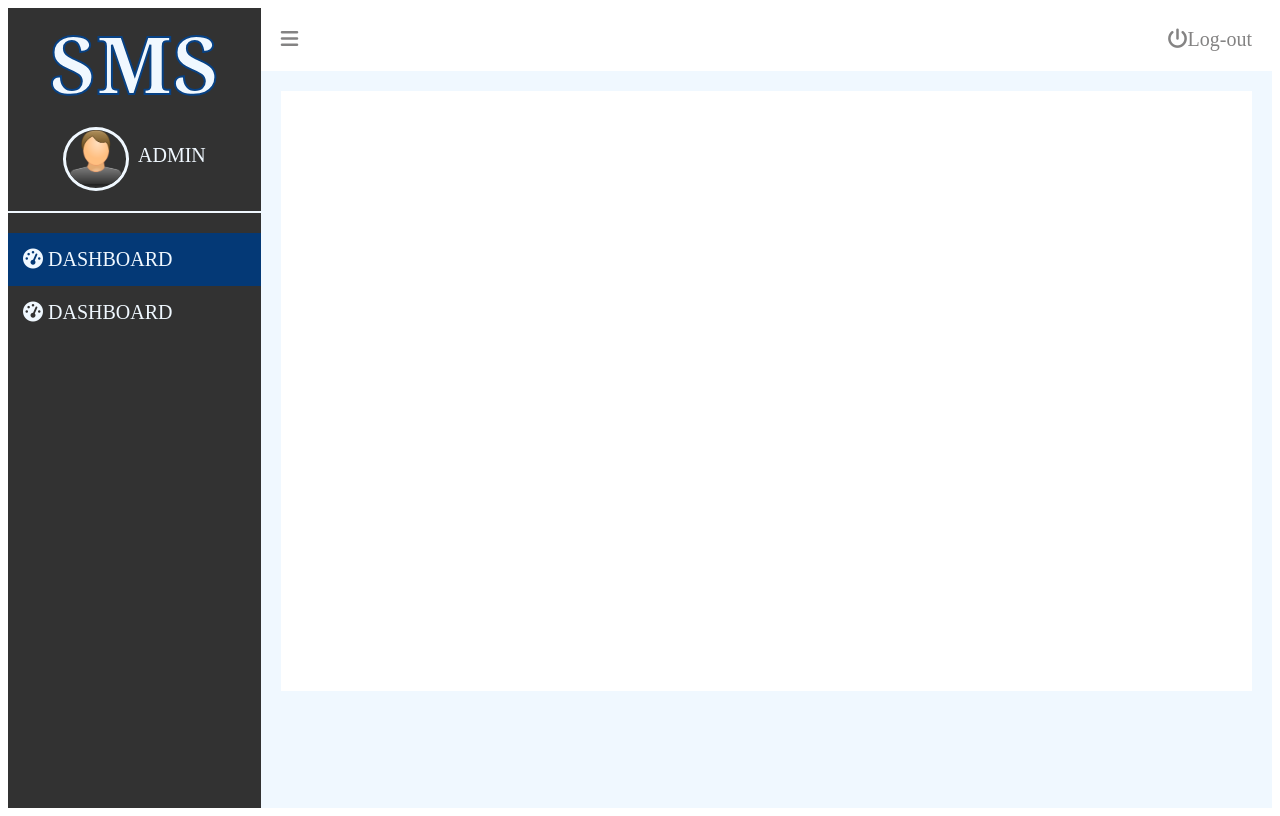
After one commit to AleMezz00/SAPD_STOCK_MANAGEMENT_SYSTEM, a PHP site: page /dashboard.html in a window 1280 px wide. The commit adds this page. Run offline with PHP 8.4, Linux system fonts and the light colour scheme; some libraries are stand-ins or nearby versions.

Commit message:
Commit giorno2 mattina

```diff
--- a/css/login.css
+++ b/css/login.css
@@ -1,5 +1,4 @@
-
-body{
+.login_backgroud{
     background: url("../images/backgroud-image-login.jpg") no-repeat center center fixed;
     background-size: cover ;
 }
@@ -82,3 +81,106 @@ div.loginButtonContainer button:hover{
     color: aliceblue;
     font-style: italic;
 }
+
+/* DASHBOARD STYLE*/
+
+#dashboardMainContainer{
+    display: flex;
+    flex-direction: row;
+}
+
+div.dashboard_sidebar{
+    width: 20%;
+    background: #323232;
+    height: 100vh;
+}
+
+div.dashboard_content_container{
+    width: 80%;
+    background: aliceblue;
+}
+
+h3.dashboard_logo{
+    color: aliceblue;
+    font-size: 80px;
+    text-align: center;
+    font-family:Georgia, 'Times New Roman', Times, serif;
+    -webkit-text-stroke-width: 2px;
+    -webkit-text-stroke-color:#074184;
+    margin-top: 0px;
+    margin-bottom: 10px;
+}
+
+div.dashboard_sidebar_user{
+    text-align: center;
+    position: relative;
+    padding-bottom: 20px;
+    border-bottom: 2px solid aliceblue;
+}
+
+div.dashboard_sidebar_user img{
+    width: 60px;
+    display: inline-block;
+    border-radius: 50%;
+    border: 3px solid aliceblue;
+    margin-right: 5px;
+    vertical-align: middle;
+}
+
+div.dashboard_sidebar_user span{
+    top: 20%;
+    font-size: 20px;
+    text-transform: uppercase;
+    color: aliceblue;
+    display: inline-block;
+}
+
+ul.dashboard_menu_lists{
+    margin-top: 20px;
+    list-style-type: none;
+    padding: 0%;
+}
+ul.dashboard_menu_lists li{
+    padding:15px 15px;
+    font-size: 18px;
+    text-transform: uppercase;
+}
+ul.dashboard_menu_lists li a{
+    text-decoration: none;
+    color: aliceblue;
+    height: 100%;
+    display: block;
+    font-size: 20px;
+}
+
+ul.dashboard_menu_lists li.menuActive{
+    background: #043976;
+    color: aliceblue;
+   }
+
+ul.dashboard_menu_lists li:hover{
+    background: #043976;
+    color: aliceblue;
+    transition: 0.3s all;
+}
+
+div.dashboard_topNav{
+    background: white;
+    padding: 20px;
+}
+div.dashboard_topNav a{
+    color: #848383;
+    font-size: 20px;
+    text-decoration: none;
+}
+a#logoutBtn{
+    float: right;
+}
+div.dashboard_content{
+    padding: 20px 20px 20px 20px;
+}
+div.dashboard_content_main{
+    background: white;
+    min-height: 600px;
+    height: 100%;
+}
--- /dev/null
+++ b/dashboard.html
@@ -0,0 +1,78 @@
+<!DOCTYPE html>
+<html>
+    <head>
+        <title>Dashboard - Stock Management System</title>
+        <link rel="stylesheet" type="text/css" href="css/login.css">
+        <script src="http://use.fontawesome.com/0c7a3095b5.js"></script>
+    </head>
+    <body>
+        <div id="dashboardMainContainer">
+            <div class="dashboard_sidebar" id="dashboard_sidebar">
+                <h3 class="dashboard_logo" id="dashboard_logo">SMS</h3>
+                <div class="dashboard_sidebar_user">
+                    <img src="images/user.png" alt="User image." id="userImage"/>
+                    <span>ADMIN</span>
+                </div>
+                <div class="dashboard_sidebar_menus">
+                    <ul class="dashboard_menu_lists">
+                        <li class="menuActive">
+                            <a href="" > <i class="fa fa-dashboard"></i> <span class="menuText"> Dashboard </span> </a>
+                        </li>
+                        <li>
+                            <a href=""> <i class="fa fa-dashboard"></i><span class="menuText"> Dashboard </span> </a>
+                        </li>
+                    </ul>
+                </div>
+            </div>
+            <div class="dashboard_content_container" id="dashboard_content_container">
+                <div class="dashboard_topNav">
+                    <a href="" id="toggleBtn"> <i class="fa fa-navicon"></i></a>
+                    <a href="" id="logoutBtn"> <i class="fa fa-power-off"></i>Log-out</a>
+                </div>
+                <div class="dashboard_content">
+                    <div class="dashboard_content_main">
+
+                    </div>
+                </div>
+            </div>
+        </div>
+
+        <script>
+
+            var sidebarIsOpen = true;
+
+            toggleBtn.addEventListener( 'click', (event)  => {
+                event.preventDefault();
+
+                if (sidebarIsOpen){
+                dashboard_sidebar.style.width = '12%';
+                dashboard_sidebar.style.transition = '0.4s all';
+                dashboard_content_container.style.width = '90%';
+                dashboard_logo.style.fontSize = '60px';
+                userImage.style.width = '60px'
+                menuIcons = document.getElementsByClassName('menuText');
+                for(var i=0; i<menuIcons.length ; i++){
+                    menuIcons[i].style.display = 'none';
+                }
+
+                document.getElementsByClassName('dashboard_menu_lists')[0].style.textAlign = 'center';
+                sidebarIsOpen = false;
+
+            } else {
+                dashboard_sidebar.style.width = '20%';
+                dashboard_content_container.style.width = '80%';
+                dashboard_logo.style.fontSize = '80px';
+                userImage.style.width = '80px'
+                menuIcons = document.getElementsByClassName('menuText');
+                for(var i=0; i<menuIcons.length ; i++){
+                    menuIcons[i].style.display = 'inline-block';
+                }
+
+                document.getElementsByClassName('dashboard_menu_lists')[0].style.textAlign = 'left';
+               sidebarIsOpen = true;
+            }
+
+            });
+        </script>
+    </body>
+</html>
--- a/login.html
+++ b/login.html
@@ -5,7 +5,7 @@
 
         <link rel="stylesheet" type="text/css" href="css/login.css">
     </head>
-    <body>
+    <body class="login_background">
         <div class="container" >
             <div class="loginHeader">
                     <h1>SMS</h1>
```
Also changed, not shown: images/dashboard-list.png (added), images/user.png (added).
